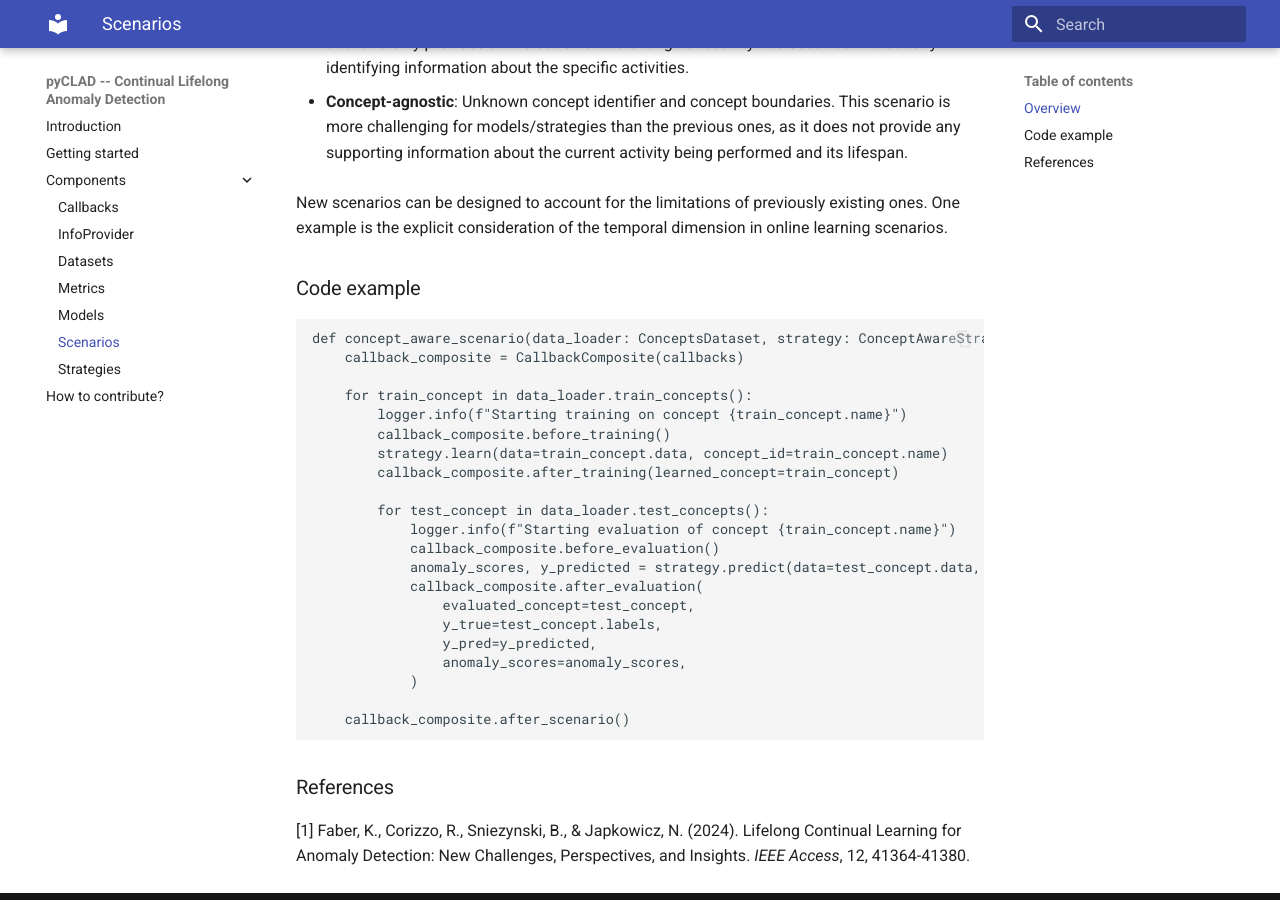
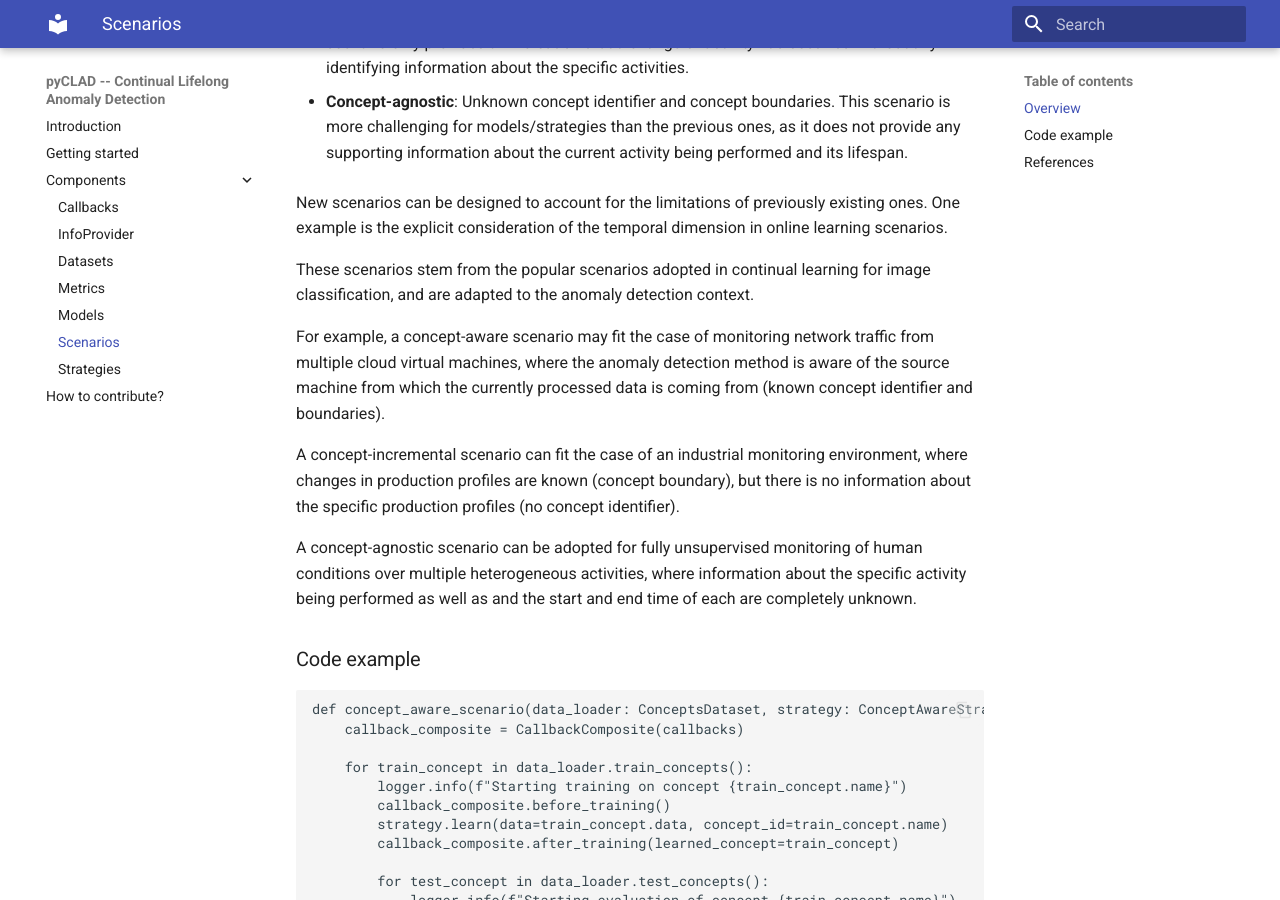
Before and after one commit to lifelonglab/pyCLAD, an MkDocs documentation site: the page built from docs/scenarios.md, in a window 1280 px wide and 900 px high, scrolled down 751 px. Built offline with MkDocs 1.6.1 and Material for MkDocs 9.7.7, drawn with Linux system fonts in a browser that asks for light colours.

Commit message:
Improve scenarios description

```diff
--- a/docs/scenarios.md
+++ b/docs/scenarios.md
@@ -27,6 +27,15 @@ This scenario is more challenging for models/strategies than the previous ones,
 
 New scenarios can be designed to account for the limitations of previously existing ones. One example is the explicit consideration of the temporal dimension in online learning scenarios.
 
+These scenarios stem from the popular  scenarios adopted in continual learning for image classification, and are adapted to the anomaly detection context.
+
+For example, a concept-aware scenario may fit the case of monitoring network traffic from multiple cloud virtual machines,
+where the anomaly detection method is aware of the source machine from which the currently processed data is coming from (known concept identifier and boundaries).
+
+A concept-incremental scenario can fit the case of an industrial monitoring environment, where changes in production profiles are known (concept boundary), but there is no information about the specific production profiles (no concept identifier).
+
+A concept-agnostic scenario can be adopted for fully unsupervised monitoring of human conditions over multiple heterogeneous activities, where information about the specific activity being performed as well as and the start and end time of each are completely unknown.
+
 
 ### Code example
     def concept_aware_scenario(data_loader: ConceptsDataset, strategy: ConceptAwareStrategy, callbacks: List[Callback]):
```
